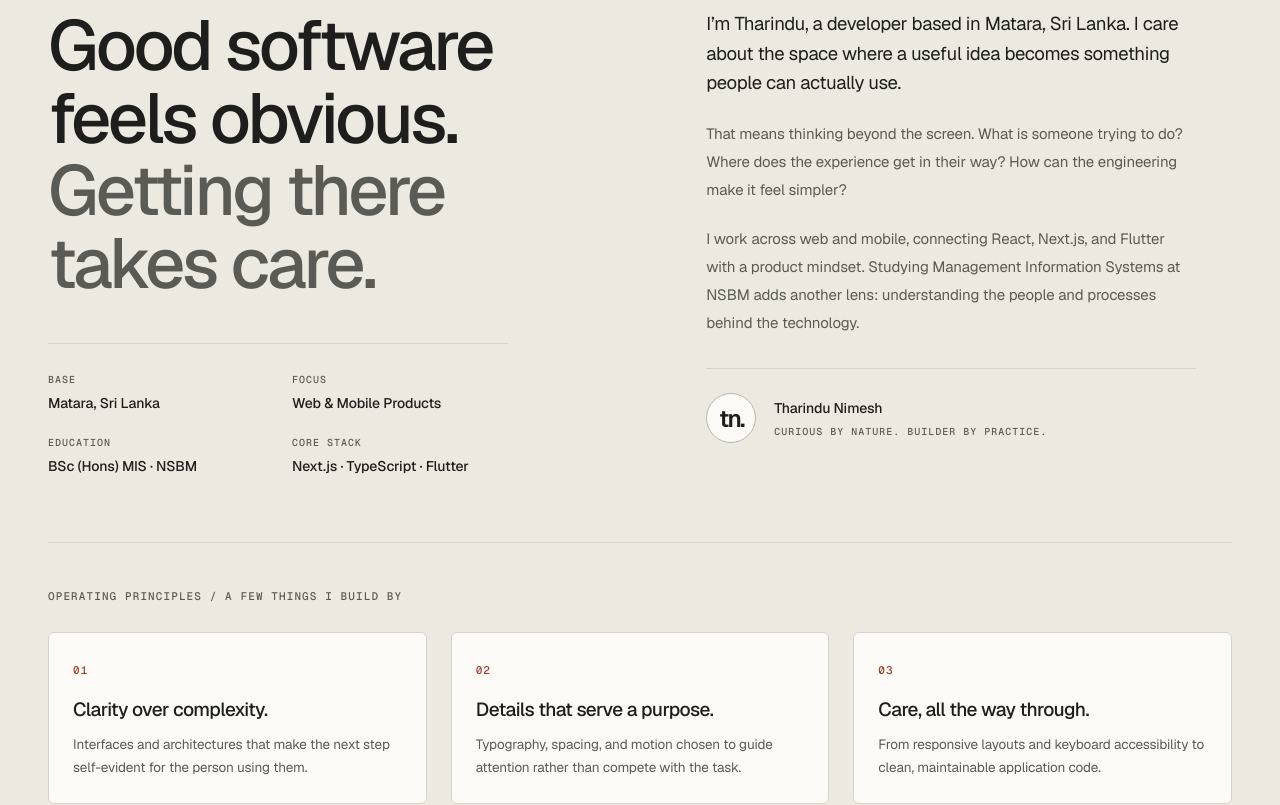
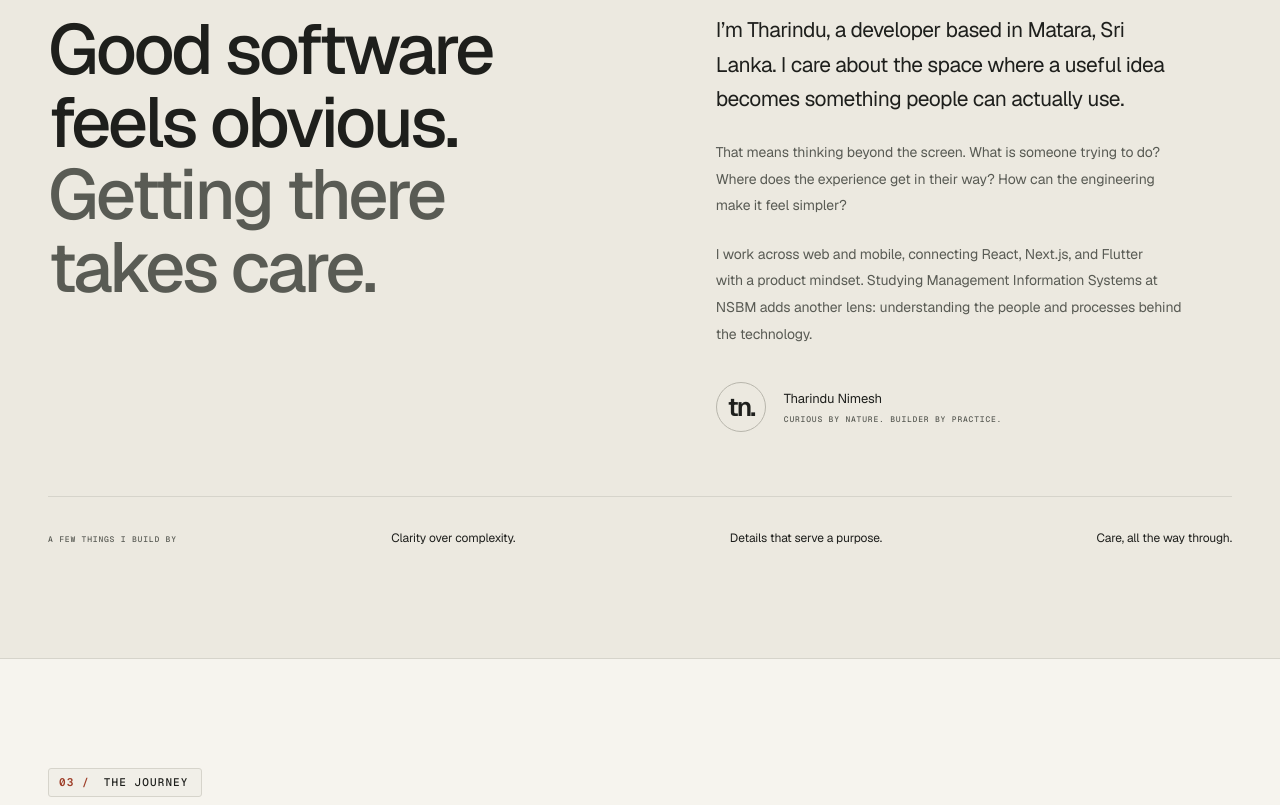
Before and after one commit to tharinduxn/tharindunimesh.com, a Next.js app: page / in a window 1280 px wide. Shown: the part 4100-4905 px from the top of the page. Built offline with nearby package versions, Linux system fonts and the light colour scheme.

Commit message:
refactor(about): preserve original thinking behind the making layout

```diff
--- a/app/styles/story.css
+++ b/app/styles/story.css
@@ -5,63 +5,33 @@
 .about-grid {
   display: grid;
   grid-template-columns: 1.1fr 1fr;
-  gap: 80px;
-  margin-top: 36px;
-}
-.about-lead-col {
-  display: flex;
-  flex-direction: column;
-  justify-content: space-between;
-  gap: 44px;
+  gap: 100px;
+  margin-top: 40px;
 }
 .about-grid .section-heading {
   font-size: clamp(42px, 5.5vw, 72px);
 }
-.about-dossier {
-  display: grid;
-  grid-template-columns: repeat(2, 1fr);
-  gap: 20px 28px;
-  margin: 0;
-  padding-top: 28px;
-  border-top: 1px solid var(--line);
-  max-width: 460px;
-}
-.about-dossier dt {
-  color: var(--muted);
-  font-size: 10px;
-}
-.about-dossier dd {
-  margin: 4px 0 0;
-  font-size: 14px;
-  font-weight: 500;
-  color: var(--ink);
-}
 .about-copy {
-  max-width: 490px;
+  max-width: 470px;
 }
 .about-copy p {
-  font-size: var(--text-body);
+  font-size: 14px;
   color: var(--muted);
-  line-height: 1.85;
+  line-height: 1.9;
   margin-bottom: 22px;
 }
 .about-copy .about-lead {
-  font-size: var(--text-lead);
+  font-size: 21px;
   color: var(--ink);
-  line-height: 1.6;
-  letter-spacing: -0.02em;
+  line-height: 1.65;
+  letter-spacing: -0.025em;
 }
 .about-signature {
   display: flex;
   gap: 18px;
   align-items: center;
-  margin-top: 32px;
-  padding-top: 24px;
-  border-top: 1px solid var(--line);
-  font-size: 14px;
-}
-.about-signature strong {
-  font-weight: 500;
+  margin-top: 35px;
+  font-size: 13px;
 }
 .signature-mark {
   display: grid;
@@ -69,91 +39,64 @@
   width: 50px;
   height: 50px;
   border: 1px solid var(--line-strong);
-  background: var(--surface-elevated);
   border-radius: 50%;
-  font-size: 24px;
+  font-size: 26px;
   font-weight: 600;
   letter-spacing: -0.08em;
-  flex-shrink: 0;
 }
 .about-signature .eyebrow {
   display: block;
   color: var(--muted);
   margin-top: 4px;
-  font-size: 10px;
+  font-size: 8px;
 }
 .about-principles {
-  padding-top: 40px;
+  display: flex;
+  justify-content: space-between;
+  align-items: center;
+  gap: 24px;
+  padding-top: 32px;
   border-top: 1px solid var(--line);
   margin-top: 64px;
 }
-.about-principles-header {
-  margin-bottom: 24px;
+.about-principles > .eyebrow {
+  color: var(--muted);
+  font-size: 8px;
 }
-.about-principles-header > .eyebrow {
-  color: var(--muted);
-}
-.about-principles-grid {
-  display: grid;
-  grid-template-columns: repeat(3, 1fr);
-  gap: 24px;
-}
-.principle-card {
-  padding: 24px;
-  border: 1px solid var(--line);
-  border-radius: var(--radius-sm);
-  background: var(--surface-elevated);
-}
-.principle-number {
-  color: var(--accent);
-}
-.principle-card h3 {
-  font-size: 19px;
-  font-weight: 500;
-  letter-spacing: var(--tracking-subhead);
-  margin: 12px 0 8px;
-}
-.principle-card p {
-  font-size: 13.5px;
-  line-height: 1.7;
-  color: var(--muted);
+.about-principles > p {
+  font-size: 12px;
 }
 @media (max-width: 1000px) {
   .about-grid {
     gap: 45px;
   }
-  .about-principles-grid {
-    grid-template-columns: 1fr;
-    gap: 16px;
+  .about-principles {
+    flex-wrap: wrap;
   }
 }
 @media (max-width: 600px) {
   .about-grid {
     grid-template-columns: 1fr;
-    gap: 32px;
+    gap: 30px;
     margin-top: 28px;
-  }
-  .about-lead-col {
-    gap: 28px;
   }
   .about-grid .section-heading {
     font-size: clamp(40px, 10.5vw, 60px);
-  }
-  .about-dossier {
-    gap: 16px 20px;
-    padding-top: 22px;
   }
   .about-copy .about-lead {
     font-size: 18px;
   }
   .about-copy p {
-    font-size: 14px;
+    font-size: 13px;
   }
   .about-principles {
-    margin-top: 40px;
-    padding-top: 28px;
+    display: grid;
+    grid-template-columns: 1fr;
+    gap: 14px;
+    margin-top: 36px;
+    padding-top: 25px;
   }
-  .principle-card {
-    padding: 20px;
+  .about-principles p {
+    font-size: 13px;
   }
 }
--- a/components/about.tsx
+++ b/components/about.tsx
@@ -1,24 +1,3 @@
-const principles = [
-  {
-    number: "01",
-    title: "Clarity over complexity.",
-    detail:
-      "Interfaces and architectures that make the next step self-evident for the person using them.",
-  },
-  {
-    number: "02",
-    title: "Details that serve a purpose.",
-    detail:
-      "Typography, spacing, and motion chosen to guide attention rather than compete with the task.",
-  },
-  {
-    number: "03",
-    title: "Care, all the way through.",
-    detail:
-      "From responsive layouts and keyboard accessibility to clean, maintainable application code.",
-  },
-];
-
 export function About() {
   return (
     <section id="about" className="about-section" aria-labelledby="about-heading">
@@ -27,7 +6,6 @@ export function About() {
           <span className="index">02 /</span> The thinking behind the making
         </div>
         <div className="about-grid" data-reveal>
-          <div className="about-lead-col">
           <h2 className="section-heading" id="about-heading">
             Good software
             <br />
@@ -39,25 +17,6 @@ export function About() {
               takes care.
             </span>
           </h2>
-            <dl className="about-dossier">
-              <div>
-                <dt className="eyebrow">Base</dt>
-                <dd>Matara, Sri Lanka</dd>
-              </div>
-              <div>
-                <dt className="eyebrow">Focus</dt>
-                <dd>Web &amp; Mobile Products</dd>
-              </div>
-              <div>
-                <dt className="eyebrow">Education</dt>
-                <dd>BSc (Hons) MIS · NSBM</dd>
-              </div>
-              <div>
-                <dt className="eyebrow">Core Stack</dt>
-                <dd>Next.js · TypeScript · Flutter</dd>
-              </div>
-            </dl>
-          </div>
           <div className="about-copy">
             <p className="about-lead">
               I’m Tharindu, a developer based in Matara, Sri Lanka. I care about the space where a
@@ -77,25 +36,17 @@ export function About() {
                 tn.
               </span>
               <div>
-                <strong>Tharindu Nimesh</strong>
+                Tharindu Nimesh
                 <span className="eyebrow">Curious by nature. Builder by practice.</span>
               </div>
             </div>
           </div>
         </div>
-        <div className="about-principles" data-reveal>
-          <div className="about-principles-header">
-            <span className="eyebrow">Operating principles / A few things I build by</span>
-          </div>
-          <div className="about-principles-grid">
-            {principles.map((item) => (
-              <div className="principle-card" key={item.number}>
-                <span className="eyebrow principle-number">{item.number}</span>
-                <h3>{item.title}</h3>
-                <p>{item.detail}</p>
-              </div>
-            ))}
-          </div>
+        <div className="about-principles">
+          <span className="eyebrow">A few things I build by</span>
+          <p>Clarity over complexity.</p>
+          <p>Details that serve a purpose.</p>
+          <p>Care, all the way through.</p>
         </div>
       </div>
     </section>
```
Lines whose indentation alone changed are shown as unchanged.
